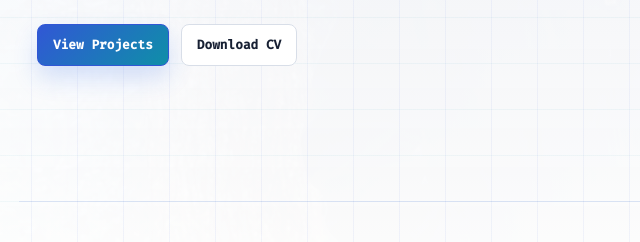
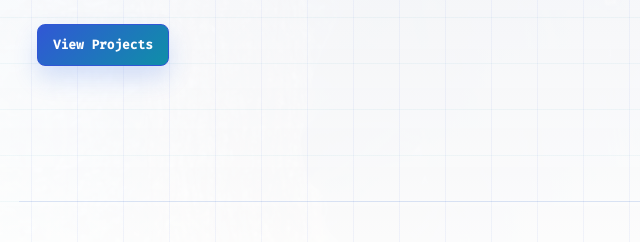
Before and after one commit to Thifaaldz/me, a plain HTML site: page index.html in a window 1280 px wide. Shown: the part 535-777 px from the top of the page, 61-701 px from the left. Drawn offline with Linux system fonts and the light colour scheme.

Commit message:
Update view pdf

```diff
--- a/index.html
+++ b/index.html
@@ -40,7 +40,6 @@
         </p>
         <div class="hero-actions">
           <a href="#projects" class="btn primary">View Projects</a>
-          <a href="assets/CV - Muhamad Thifaal.pdf" class="btn ghost" target="_blank">Download CV</a>
         </div>
       </div>
       <div class="code-window-bg">
```
